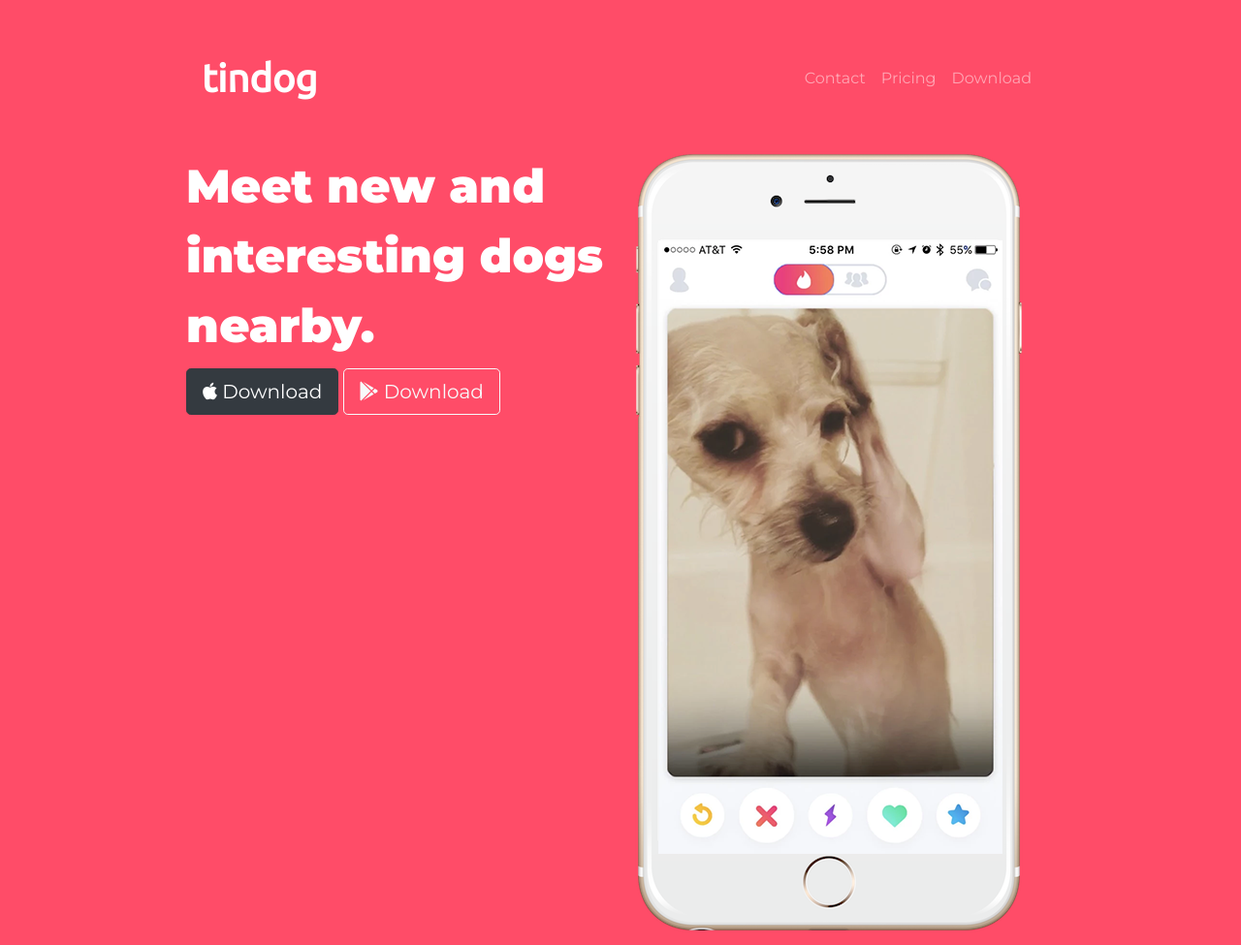
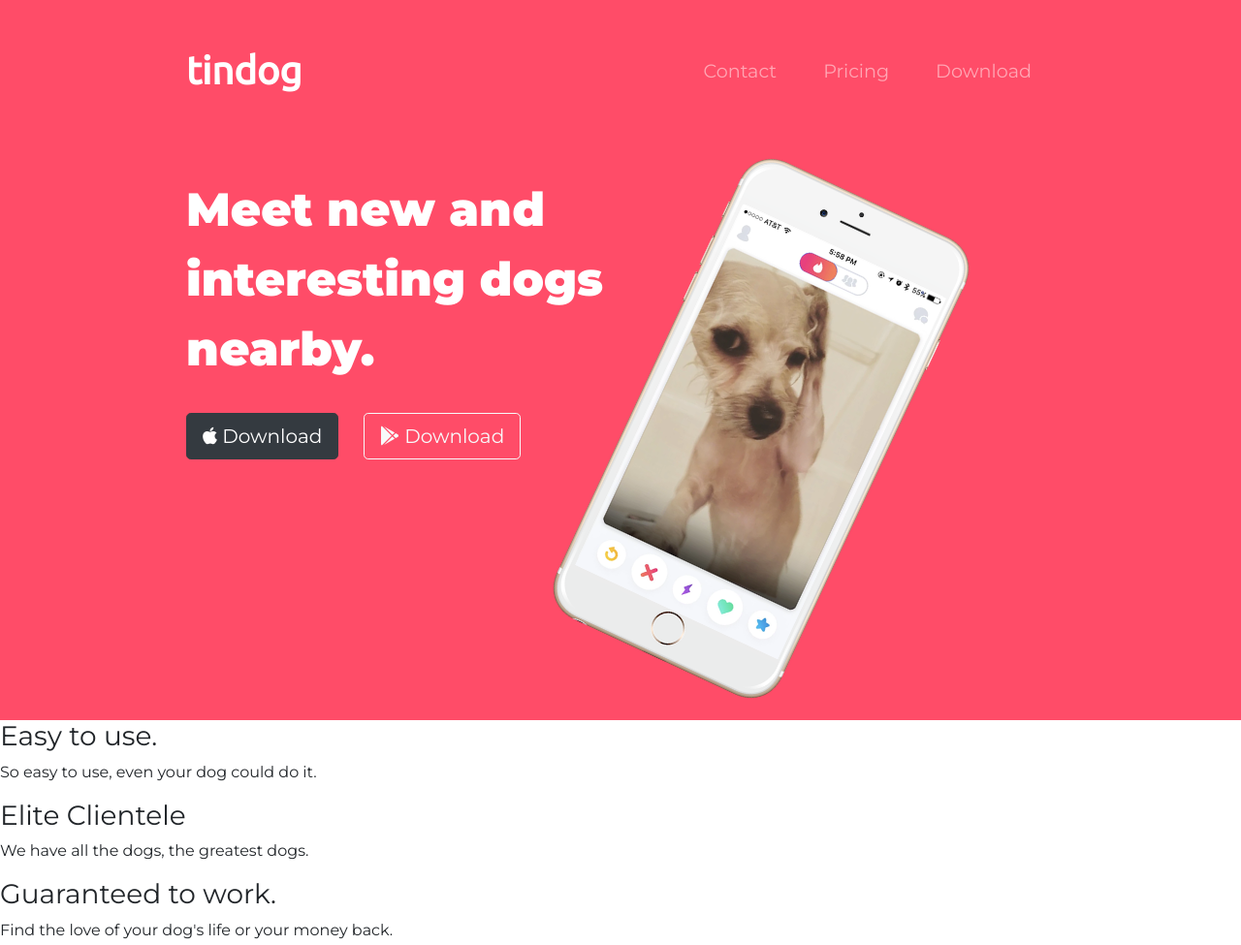
Before and after one commit to RohaanAli/Web-dev, a plain HTML site: page TinDog/index.html in a window 1280 px wide. Shown: the top 975 px of the page at 97% size. Drawn offline with nearby package versions, Linux system fonts and the light colour scheme; files that its build step writes are made by us from their sources.

Commit message:
download-btn updated :W :q

```diff
--- a/TinDog/css/styles.css
+++ b/TinDog/css/styles.css
@@ -2,6 +2,7 @@
 {
     background-color: #ff4c68;
     color: #fff;
+    font-size: 3rem;
 }
 body
 {
@@ -31,5 +32,27 @@ h1
 
 .navbar
 {
-    padding-bottom: 2.5rem;
+    padding: 0 0 4.5rem;
 }
+.nav-item
+{
+    padding: 0 16px;
+}
+
+.nav-link
+{
+    font-family: "Montserrat";
+    font-weight: light;
+    font-size: 1.2rem;
+}
+.download-btn
+{
+    margin: 5% 3% 5% 0;
+}
+
+/* Image Mobile */
+.mobile-img
+{
+    width: 60%;
+    transform: rotate(25deg);
+}
--- a/TinDog/index.html
+++ b/TinDog/index.html
@@ -7,7 +7,7 @@
 
   <!--CSS/bootstrap -->
   <link rel="stylesheet" href="https://maxcdn.bootstrapcdn.com/bootstrap/4.0.0/css/bootstrap.min.css" integrity="sha384-Gn5384xqQ1aoWXA+058RXPxPg6fy4IWvTNh0E263XmFcJlSAwiGgFAW/dAiS6JXm" crossorigin="anonymous">
-  <link rel="stylesheet" href="../TinDog-Start/css/styles.css">
+  <link rel="stylesheet" href="../TinDog/css/styles.css">
 
   <!-- Google Font -->
   <link href="https://fonts.googleapis.com/css2?family=Montserrat:wght@400;900&family=Ubuntu&display=swap" rel="stylesheet">
@@ -55,12 +55,12 @@
     <div class="row">
       <div class="col -lg- 6">
         <h1>Meet new and interesting dogs nearby.</h1>
-        <button class="btn btn-dark btn-lg" type="button"><i class="fab fa-apple"></i> Download</button>
-        <button class = "btn btn-outline-light btn-lg " type="button"> <i class="fab fa-google-play"></i> Download</button>
+        <button class="btn btn-dark btn-lg download-btn" type="button"><i class="fab fa-apple"></i> Download</button>
+        <button class = "btn btn-outline-light btn-lg download-btn" type="button"> <i class="fab fa-google-play"></i> Download</button>
       </div>
 
       <div class="col - lg -6">
-        <img src="images/iphone6.png" alt="iphone-mockup">
+        <img src="images/iphone6.png"  class ="mobile-img"alt="iphone-mockup">
         <!-- style="transform:rotate(15deg)"  -->
       </div>
 
```
